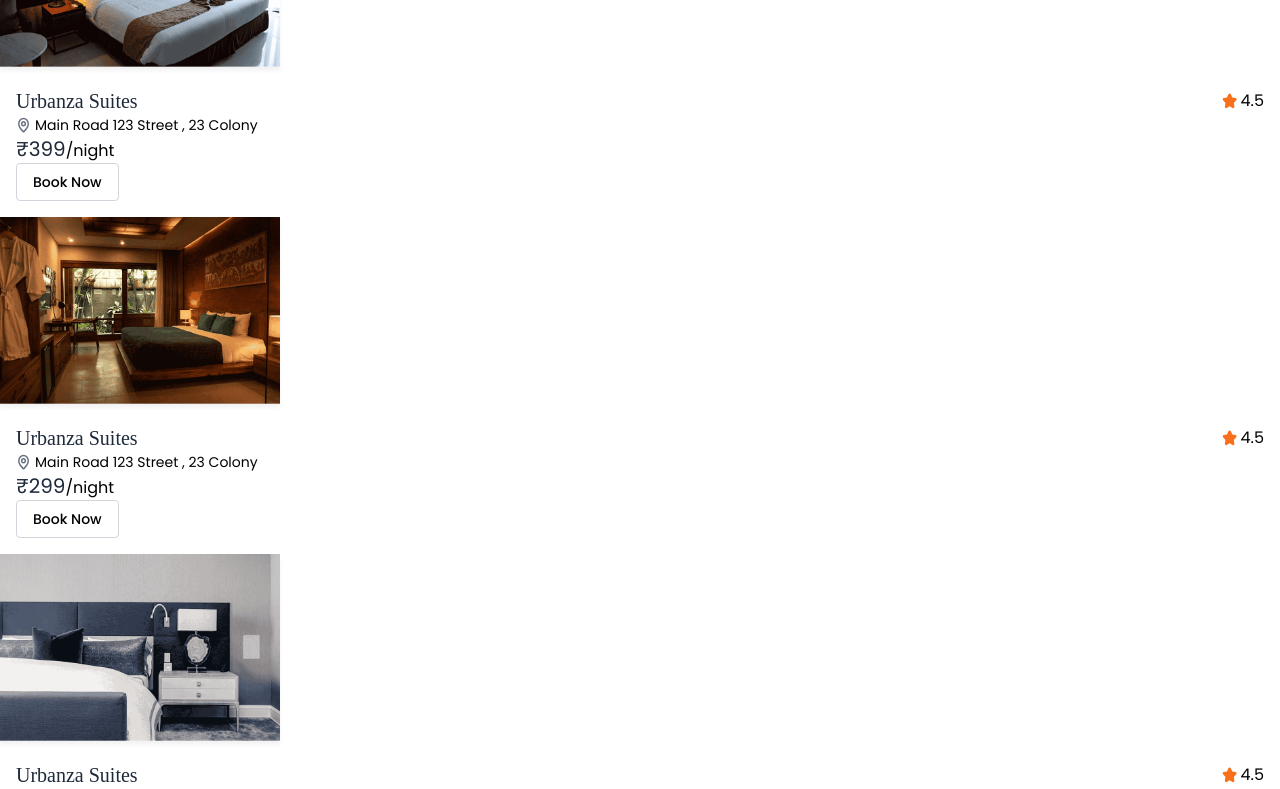
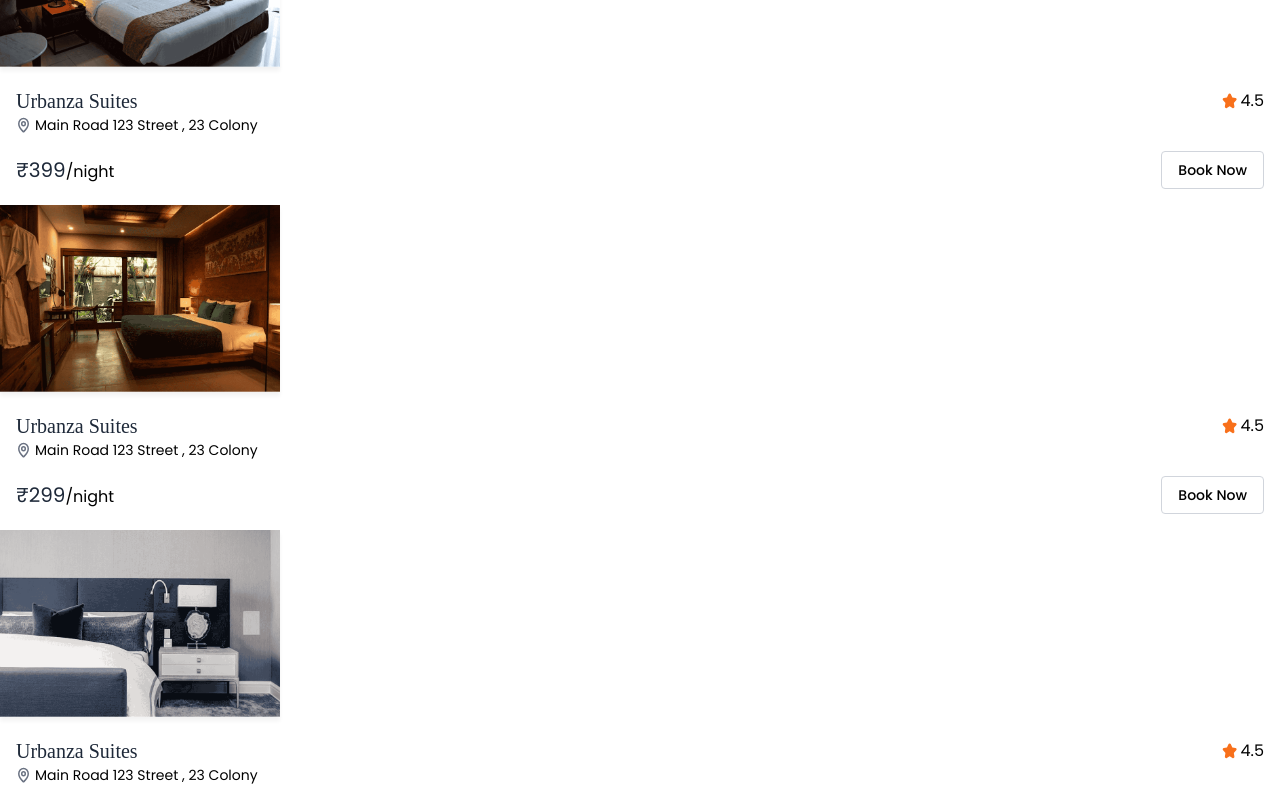
Before and after one commit to rupaliwakhare/Restrorent-, a React (Vite) app in the folder 4.Hotels-Booking/front-end/: page / in a window 1280 px wide. Shown: the part 920-1709 px from the top of the page. Built offline with nearby package versions, Linux system fonts and the light colour scheme; no server answers.

Commit message:
FeatureDestination

```diff
--- a/4.Hotels-Booking/front-end/src/Components/HotelCard.jsx
+++ b/4.Hotels-Booking/front-end/src/Components/HotelCard.jsx
@@ -34,7 +34,7 @@ const HotelCard = ({room,index}) => {
           <img src={assets.locationIcon} alt="location-icon" />{" "}
           <span>{room.hotel.address}</span>
         </div>
-        <div>
+        <div className='flex items-center justify-between mt-4'>
           <p>
             <span className='text-xl text-gray-800'>₹{room.pricePerNight}</span>/night
           </p>
```
